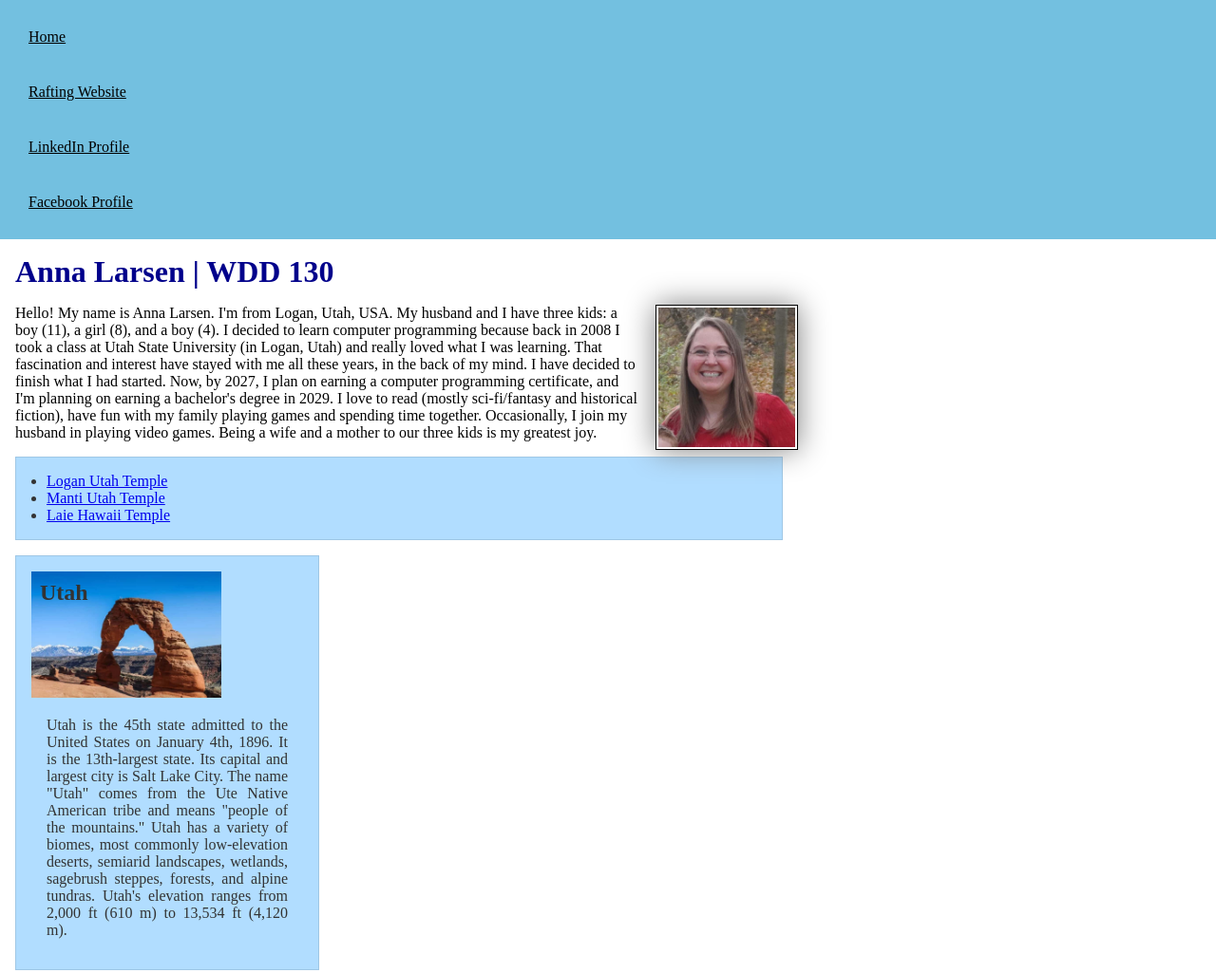
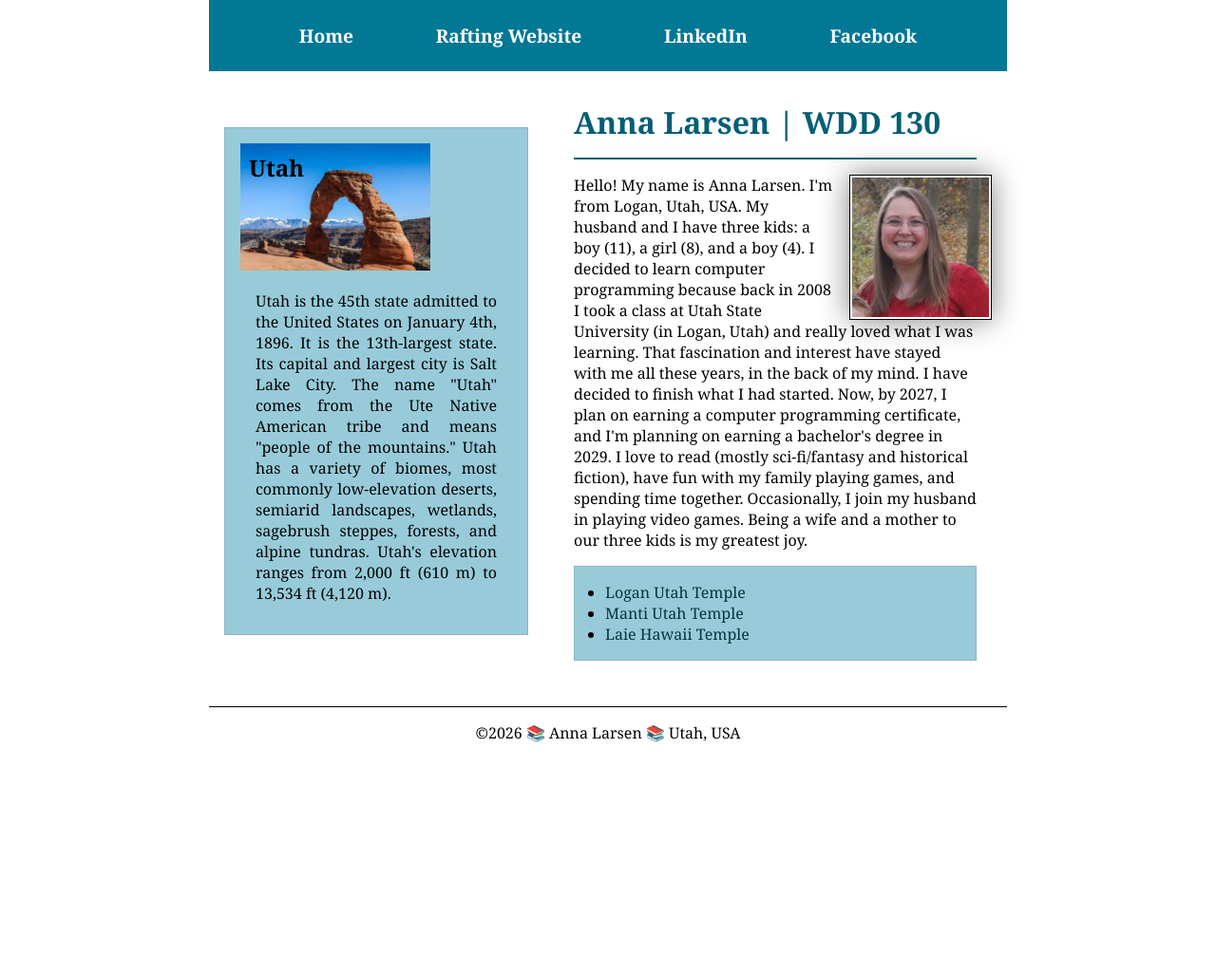
Before and after one commit to aslarsen11/wdd130, a plain HTML site: page index.html in a window 1280 px wide. Shown: the top 1025 px of the page at 95% size. After the commit the page ends 800 px from the top, so only its background shows below. Drawn offline with Linux system fonts and the light colour scheme.

Commit message:
editing home page layout

```diff
--- a/index.html
+++ b/index.html
@@ -1,4 +1,4 @@
-<!-- 9 November 2026 -->
+<!-- 12 November 2026 -->
 
 <!DOCTYPE html>
 <html lang="en-US">
@@ -17,14 +17,15 @@
         <nav>
             <a href="#">Home</a>
             <a href="wwr/">Rafting Website</a>
-            <a href="https://www.linkedin.com/in/anna-larsen-4a47b988/" target="_blank" rel="noopener">LinkedIn Profile</a>
-            <a href="https://www.facebook.com/anna.s.larsen.90/" target="_blank" rel="noopener">Facebook Profile</a>
+            <a href="https://www.linkedin.com/in/anna-larsen-4a47b988/" target="_blank" rel="noopener">LinkedIn</a>
+            <a href="https://www.facebook.com/anna.s.larsen.90/" target="_blank" rel="noopener">Facebook</a>
         </nav>
     </header>
+    <div class="grid">
         <main>
             <h1>Anna Larsen | WDD 130</h1>
             <img src="images/profile.jpg" alt="Hello, my name is Anna Larsen" width="200">
-        <p>Hello! My name is Anna Larsen. I'm from Logan, Utah, USA. My husband and I have three kids: a boy (11), a girl (8), and a boy (4). I decided to learn computer programming because back in 2008 I took a class at Utah State University (in Logan, Utah) and really loved what I was learning. That fascination and interest have stayed with me all these years, in the back of my mind. I have decided to finish what I had started. Now, by 2027, I plan on earning a computer programming certificate, and I'm planning on earning a bachelor's degree in 2029. I love to read (mostly sci-fi/fantasy and historical fiction), have fun with my family playing games and spending time together. Occasionally, I join my husband in playing video games. Being a wife and a mother to our three kids is my greatest joy.</p>
+            <p>Hello! My name is Anna Larsen. I'm from Logan, Utah, USA. My husband and I have three kids: a boy (11), a girl (8), and a boy (4). I decided to learn computer programming because back in 2008 I took a class at Utah State University (in Logan, Utah) and really loved what I was learning. That fascination and interest have stayed with me all these years, in the back of my mind. I have decided to finish what I had started. Now, by 2027, I plan on earning a computer programming certificate, and I'm planning on earning a bachelor's degree in 2029. I love to read (mostly sci-fi/fantasy and historical fiction), have fun with my family playing games, and spending time together. Occasionally, I join my husband in playing video games. Being a wife and a mother to our three kids is my greatest joy.</p>
             <ul class="box indent">
                 <li><a href="https://www.churchofjesuschrist.org/temples/details/logan-utah-temple?lang=eng" target="_blank" rel="noopener">Logan Utah Temple</a></li>
                 <li><a href="https://www.churchofjesuschrist.org/temples/details/manti-utah-temple?lang=eng" target="_blank" rel="noopener">Manti Utah Temple</a></li>
@@ -36,6 +37,7 @@
             <img src="images/delicate-arch-utah.jpg" alt="Utah Delicate Arch">
             <p>Utah is the 45th state admitted to the United States on January 4th, 1896. It is the 13th-largest state. Its capital and largest city is Salt Lake City. The name "Utah" comes from the Ute Native American tribe and means "people of the mountains." Utah has a variety of biomes, most commonly low-elevation deserts, semiarid landscapes, wetlands, sagebrush steppes, forests, and alpine tundras. Utah's elevation ranges from 2,000 ft (610 m) to 13,534 ft (4,120 m).</p>
         </aside>
+    </div>
     <footer>
         <p>&copy;2026 📚 Anna Larsen 📚 Utah, USA</p>
     </footer>
--- a/styles/styles.css
+++ b/styles/styles.css
@@ -1,4 +1,4 @@
-/* 9 November 2026 */
+/* 12 November 2026 */
 
 * {
     margin: 0;
@@ -7,30 +7,68 @@
 }
 
 :root {
-    --primary-background-color: #b1ddff;
+    --primary-background-color: #98CBD9;
+    /* light blue green */
+    --secondary-background-color: #027894;
+    /* medium blue green */
+    --primary-header-color: #025F75;
+    /* deep blue green */
     --border: 1px solid #000;
     --space-between: 1rem;
     --image-height: auto;
 }
 
+header,
+.grid,
+footer {
+    max-width: 840px;
+    margin: 0 auto;
+}
+
+body {
+    font-size: 16px;
+    font-family: Georgia, Arial, sans-serif;
+}
+
 nav {
-    background-color: #73c0e0;
-    padding: 10px;
+    background-color: var(--secondary-background-color);
+    padding: var(--space-between);
+    display: flex;
+    justify-content: space-evenly;
+    align-items: center;
+}
+
+nav a:link {
+    color: white;
+}
+
+nav a:visited {
+    color: white;
+}
+
+a {
+    text-decoration: none;
 }
 
 nav a {
-    color: black;
     display: block;
-    padding: 20px;
+    padding: 0.5rem;
+    font-size: 1.2rem;
+    font-weight: 700;
+    color: white;
 }
 
 main {
-    max-width: 840px;
+    margin: var(--space-between);
+    grid-column: 2/3;
+    display: block;
 }
 
 h1 {
-    color: darkblue;
     margin: var(--space-between);
+    padding-bottom: var(--space-between);
+    border-bottom: 2px solid var(--primary-header-color);
+    color: var(--primary-header-color);
 }
 
 main img {
@@ -45,8 +83,10 @@ main img {
 
 aside {
     width: 20rem;
+    position: relative;
+    grid-column: 1/2;
+    grid-row: 1/2;
     text-align: justify;
-    position: relative;
 }
 
 aside img {
@@ -77,9 +117,24 @@ footer {
     border: 1px solid rgba(0, 0, 0, 0.1);
     padding: var(--space-between);
     background-color: var(--primary-background-color);
-    color: #333;
+    color: #000;
 }
 
 .indent {
     padding-left: 2rem;
 }
+
+.grid {
+    display: grid;
+    align-items: center;
+}
+
+a:visited {
+    color: #460153;
+    /* dark violet */
+}
+
+a:link {
+    color: #013542;
+    /* dark teal */
+}
```
Lines whose indentation alone changed are shown as unchanged.
